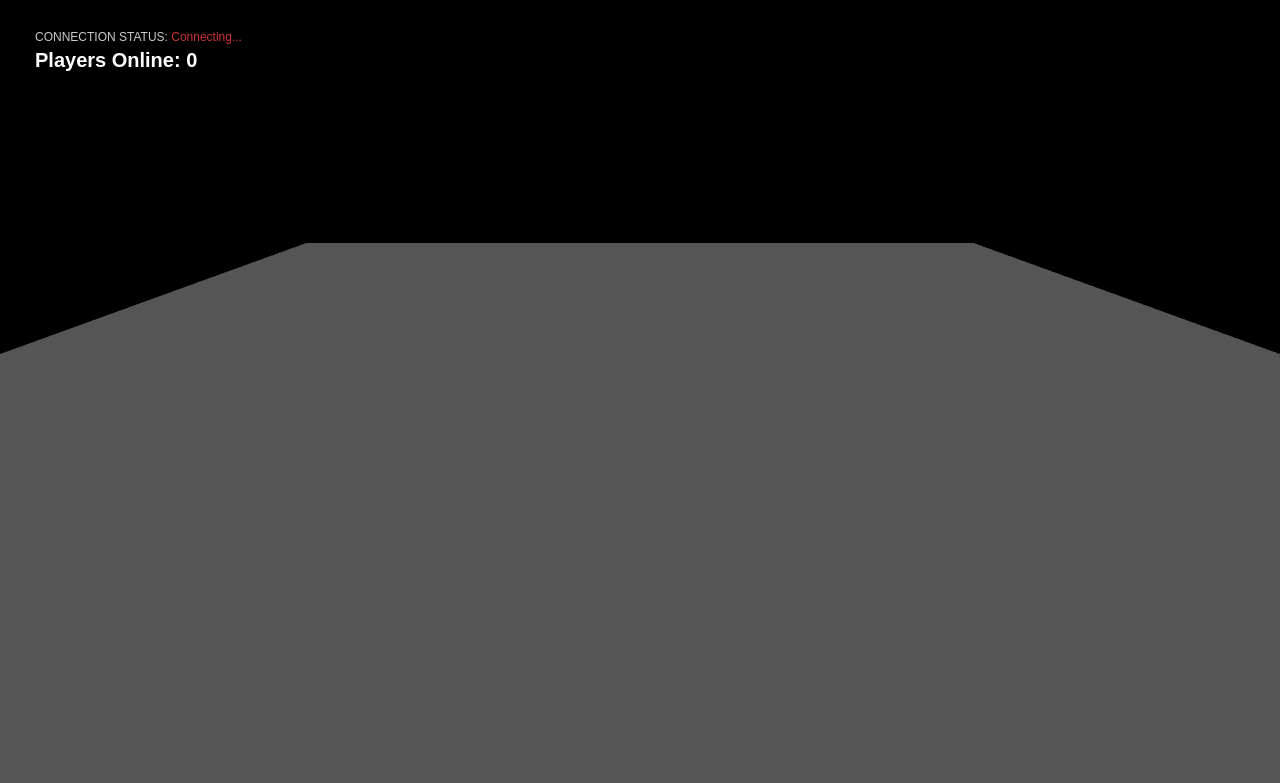
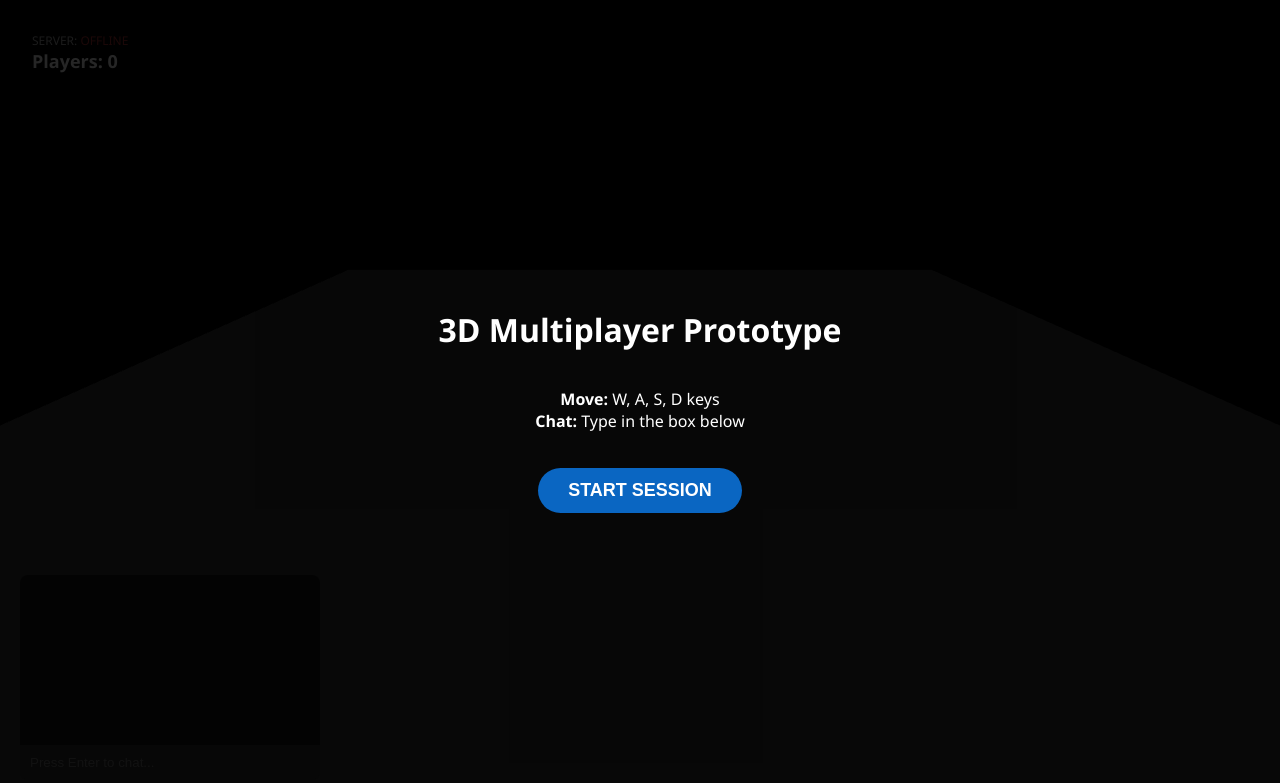
Before and after one commit to demoss911/3D-Multiplayer-Game, a plain HTML site: page index.html in a window 1280 px wide. Drawn offline with nearby package versions, Linux system fonts and the light colour scheme; no server answers; animation ran at ten frames a second.

Commit message:
Update index.html

```diff
--- a/index.html
+++ b/index.html
@@ -3,94 +3,120 @@
 <head>
     <title>3D Multiplayer Prototype</title>
     <style>
-        body { margin: 0; overflow: hidden; background-color: #87CEEB; font-family: sans-serif; }
-        #ui {
-            position: absolute;
-            top: 20px;
-            left: 20px;
-            background: rgba(0, 0, 0, 0.5);
-            color: white;
-            padding: 10px 15px;
-            border-radius: 8px;
-            pointer-events: none; /* Let clicks pass through to the game */
+        body { margin: 0; overflow: hidden; background-color: #87CEEB; font-family: 'Segoe UI', Tahoma, sans-serif; }
+
+        /* UI Containers */
+        #top-ui { position: absolute; top: 20px; left: 20px; background: rgba(0,0,0,0.6); color: white; padding: 12px; border-radius: 8px; pointer-events: none; }
+
+        /* Instructions Overlay */
+        #overlay {
+            position: fixed; top: 0; left: 0; width: 100%; height: 100%;
+            background: rgba(0,0,0,0.85); display: flex; flex-direction: column;
+            align-items: center; justify-content: center; z-index: 100; color: white; text-align: center;
         }
+
+        /* Chat System */
+        #chat-container {
+            position: absolute; bottom: 20px; left: 20px; width: 300px;
+            background: rgba(0,0,0,0.6); border-radius: 8px; display: flex; flex-direction: column;
+        }
+        #chat-box { height: 150px; overflow-y: auto; padding: 10px; color: white; font-size: 14px; display: flex; flex-direction: column; gap: 5px; }
+        #chat-input { background: rgba(255,255,255,0.1); border: none; padding: 10px; color: white; outline: none; border-bottom-left-radius: 8px; border-bottom-right-radius: 8px; }
+
+        .btn { background: #0a66c2; color: white; border: none; padding: 12px 30px; border-radius: 25px; cursor: pointer; font-size: 18px; font-weight: bold; margin-top: 20px; }
     </style>
     <script src="https://cdnjs.cloudflare.com/ajax/libs/three.js/r128/three.min.js"></script>
     <script src="https://cdn.socket.io/4.6.1/socket.io.min.js"></script>
 </head>
 <body>
 
-<div id="ui">
-    <div style="font-size: 12px; opacity: 0.8;">CONNECTION STATUS: <span id="status" style="color: #ff4444;">Connecting...</span></div>
-    <div style="font-size: 20px; font-weight: bold; margin-top: 5px;">Players Online: <span id="player-count">0</span></div>
+<div id="overlay">
+    <h1>3D Multiplayer Prototype</h1>
+    <p><strong>Move:</strong> W, A, S, D keys<br><strong>Chat:</strong> Type in the box below</p>
+    <button class="btn" onclick="startGame()">START SESSION</button>
+</div>
+
+<div id="top-ui">
+    <div style="font-size: 12px; opacity: 0.7;">SERVER: <span id="status" style="color: #ff4444;">OFFLINE</span></div>
+    <div style="font-size: 18px; font-weight: bold;">Players: <span id="player-count">0</span></div>
+</div>
+
+<div id="chat-container">
+    <div id="chat-box"></div>
+    <input id="chat-input" placeholder="Press Enter to chat..." autocomplete="off">
 </div>
 
 <script>
-    // --- CONNECT TO YOUR LIVE BACKEND ---
     const SERVER_URL = "https://multiplayer-backend-uz4n.onrender.com";
     const socket = io(SERVER_URL);
 
+    // UI Elements
     const statusEl = document.getElementById('status');
     const countEl = document.getElementById('player-count');
+    const chatBox = document.getElementById('chat-box');
+    const chatInput = document.getElementById('chat-input');
 
-    socket.on('connect', () => {
-        statusEl.innerText = "ONLINE";
-        statusEl.style.color = "#44ff44";
+    function startGame() {
+        document.getElementById('overlay').style.display = 'none';
+    }
+
+    // --- CHAT LOGIC ---
+    chatInput.addEventListener('keypress', (e) => {
+        if (e.key === 'Enter' && chatInput.value.trim() !== "") {
+            socket.emit('chat-message', chatInput.value);
+            chatInput.value = "";
+        }
     });
 
-    socket.on('disconnect', () => {
-        statusEl.innerText = "OFFLINE";
-        statusEl.style.color = "#ff4444";
+    socket.on('chat-message', (data) => {
+        const msg = document.createElement('div');
+        msg.innerHTML = `<span style="color:${data.color}">Player:</span> ${data.text}`;
+        chatBox.appendChild(msg);
+        chatBox.scrollTop = chatBox.scrollHeight;
     });
 
-    // --- 1. SETUP THE 3D WORLD ---
+    // --- CONNECTION & 3D LOGIC ---
+    socket.on('connect', () => { statusEl.innerText = "ONLINE"; statusEl.style.color = "#44ff44"; });
+    socket.on('disconnect', () => { statusEl.innerText = "OFFLINE"; statusEl.style.color = "#ff4444"; });
+
     const scene = new THREE.Scene();
     const camera = new THREE.PerspectiveCamera(75, window.innerWidth / window.innerHeight, 0.1, 1000);
     const renderer = new THREE.WebGLRenderer({ antialias: true });
     renderer.setSize(window.innerWidth, window.innerHeight);
     document.body.appendChild(renderer.domElement);
 
-    const floorGeo = new THREE.PlaneGeometry(50, 50);
-    const floorMat = new THREE.MeshBasicMaterial({ color: 0x555555, side: THREE.DoubleSide });
-    const floor = new THREE.Mesh(floorGeo, floorMat);
-    floor.rotation.x = Math.PI / 2;
+    const floor = new THREE.Mesh(new THREE.PlaneGeometry(50, 50), new THREE.MeshBasicMaterial({ color: 0x333333 }));
+    floor.rotation.x = -Math.PI / 2;
     scene.add(floor);
-
-    camera.position.set(0, 8, 15);
+    camera.position.set(0, 10, 20);
     camera.lookAt(0, 0, 0);
 
-    // --- 2. PLAYER MANAGEMENT ---
     const otherPlayers = {};
     let myMesh;
 
     function updatePlayerCount() {
-        // Total players = opponents + you
-        const total = Object.keys(otherPlayers).length + (myMesh ? 1 : 0);
-        countEl.innerText = total;
+        countEl.innerText = Object.keys(otherPlayers).length + (myMesh ? 1 : 0);
     }
 
-    function addPlayerToScene(id, playerData, isMe) {
-        const geometry = new THREE.BoxGeometry(1, 2, 1);
-        const material = new THREE.MeshBasicMaterial({ color: playerData.color });
-        const mesh = new THREE.Mesh(geometry, material);
-        mesh.position.set(playerData.x, playerData.y, playerData.z);
-        scene.add(mesh);
-
-        if (isMe) myMesh = mesh;
-        else otherPlayers[id] = mesh;
-
-        updatePlayerCount();
-    }
-
-    // --- 3. NETWORK LISTENERS ---
     socket.on('currentPlayers', (players) => {
         Object.keys(players).forEach((id) => {
-            if (id === socket.id) addPlayerToScene(id, players[id], true);
-            else addPlayerToScene(id, players[id], false);
+            const geometry = new THREE.BoxGeometry(1, 2, 1);
+            const material = new THREE.MeshBasicMaterial({ color: players[id].color });
+            const mesh = new THREE.Mesh(geometry, material);
+            mesh.position.set(players[id].x, players[id].y, players[id].z);
+            scene.add(mesh);
+            if (id === socket.id) myMesh = mesh; else otherPlayers[id] = mesh;
         });
+        updatePlayerCount();
     });
 
-    socket.on('newPlayer', (data) => addPlayerToScene(data.id, data.player, false));
+    socket.on('newPlayer', (data) => {
+        const mesh = new THREE.Mesh(new THREE.BoxGeometry(1, 2, 1), new THREE.MeshBasicMaterial({ color: data.player.color }));
+        mesh.position.set(data.player.x, data.player.y, data.player.z);
+        scene.add(mesh);
+        otherPlayers[data.id] = mesh;
+        updatePlayerCount();
+    });
 
     socket.on('playerMoved', (data) => {
         if (otherPlayers[data.id]) {
@@ -100,43 +126,27 @@
     });
 
     socket.on('playerDisconnected', (id) => {
-        if (otherPlayers[id]) {
-            scene.remove(otherPlayers[id]);
-            delete otherPlayers[id];
-            updatePlayerCount();
-        }
+        if (otherPlayers[id]) { scene.remove(otherPlayers[id]); delete otherPlayers[id]; updatePlayerCount(); }
     });
 
-    // --- 4. MOVEMENT & RENDERING ---
     const speed = 0.2;
-    const keys = { w: false, a: false, s: false, d: false };
-
+    const keys = {};
     window.addEventListener('keydown', (e) => keys[e.key.toLowerCase()] = true);
     window.addEventListener('keyup', (e) => keys[e.key.toLowerCase()] = false);
 
     function animate() {
         requestAnimationFrame(animate);
-
-        if (myMesh) {
+        if (myMesh && document.activeElement !== chatInput) {
             let moved = false;
             if (keys['w']) { myMesh.position.z -= speed; moved = true; }
             if (keys['s']) { myMesh.position.z += speed; moved = true; }
             if (keys['a']) { myMesh.position.x -= speed; moved = true; }
             if (keys['d']) { myMesh.position.x += speed; moved = true; }
-
             if (moved) socket.emit('playerMovement', { x: myMesh.position.x, z: myMesh.position.z });
         }
-
         renderer.render(scene, camera);
     }
     animate();
-
-    // Handle window resizing
-    window.addEventListener('resize', () => {
-        camera.aspect = window.innerWidth / window.innerHeight;
-        camera.updateProjectionMatrix();
-        renderer.setSize(window.innerWidth, window.innerHeight);
-    });
 </script>
 </body>
 </html>
```
